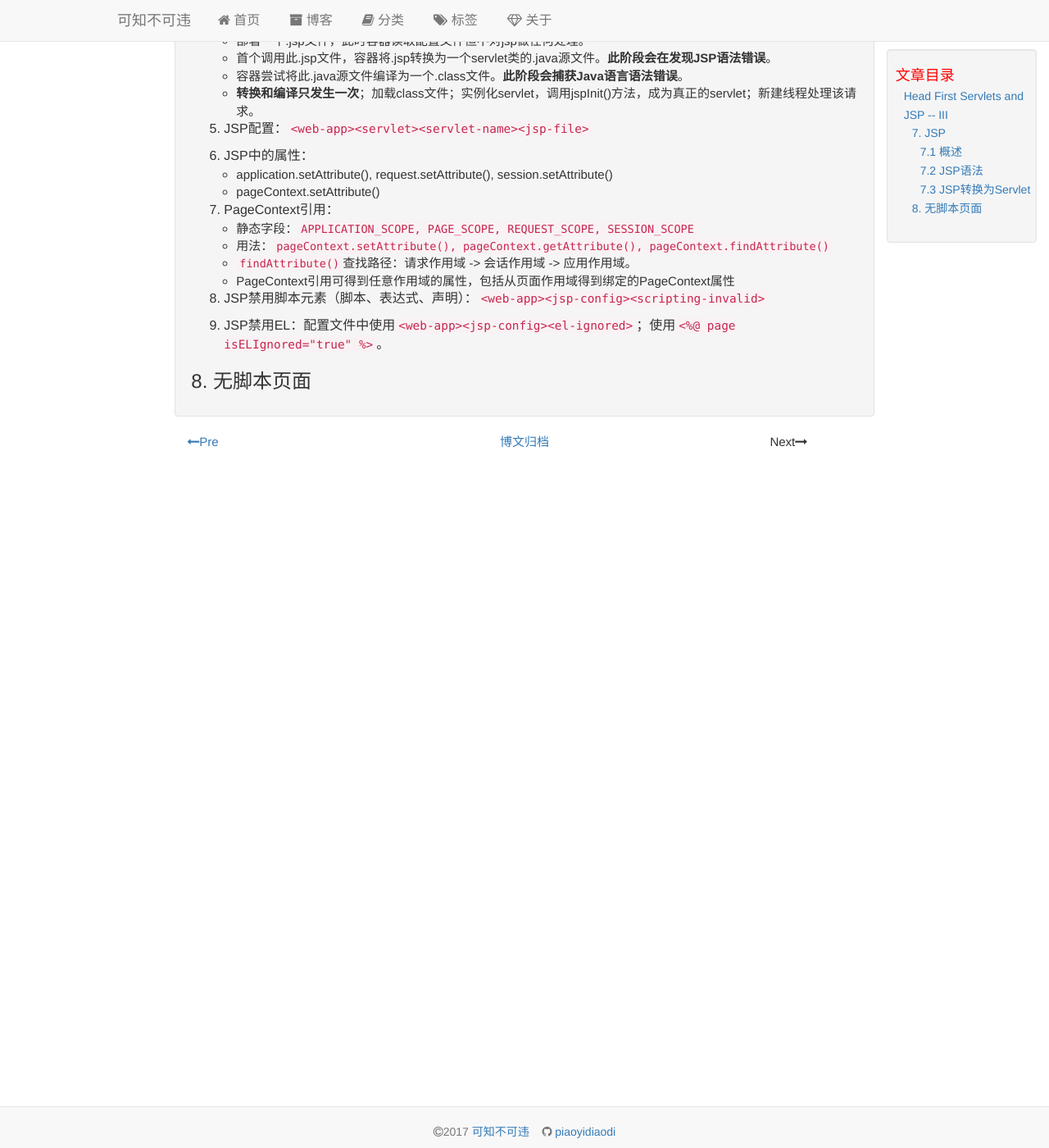
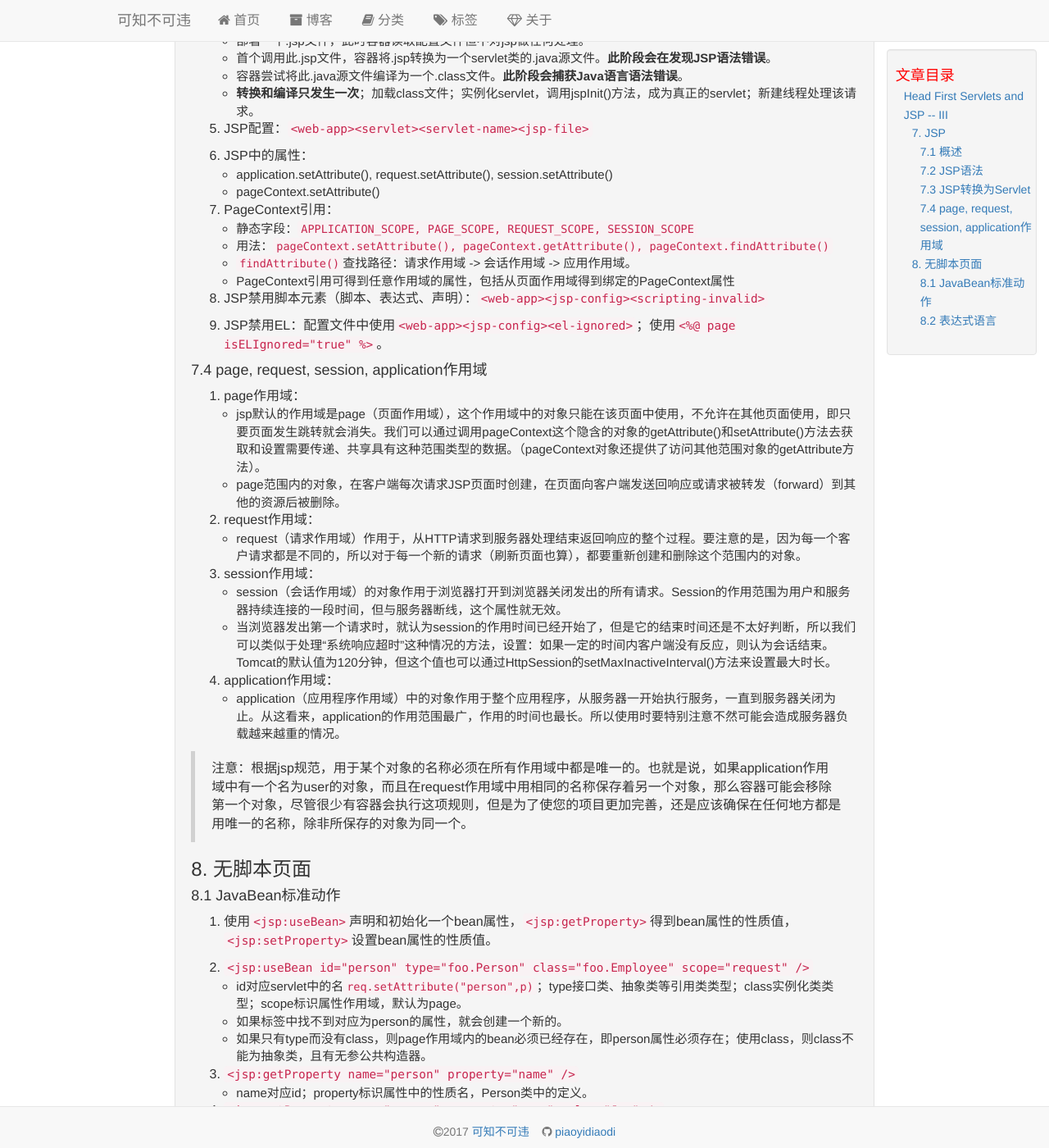
Before and after one commit to piaoyidaodi/piaoyidaodi.github.io, a Jekyll site: the page built from _posts/2017-12-19-servlet-jsp-III.md, in a window 1280 px wide and 1400 px high, scrolled down 1445 px. Shown: the whole window at 82% size. Built offline with Jekyll 4.4.1, drawn with Linux system fonts in a browser that asks for light colours; before the commit the page ends 2075 px from its top, so only the background shows below that; some of the changed text lies outside the part shown.

Commit message:
add JavaBean std action

```diff
--- a/_posts/2017-12-19-servlet-jsp-III.md
+++ b/_posts/2017-12-19-servlet-jsp-III.md
@@ -91,4 +91,49 @@
 
 9. JSP禁用EL：配置文件中使用`<web-app><jsp-config><el-ignored>`；使用`<%@ page isELIgnored="true" %>`。
 
+#### 7.4 page, request, session, application作用域
+
+1. page作用域：
+- jsp默认的作用域是page（页面作用域），这个作用域中的对象只能在该页面中使用，不允许在其他页面使用，即只要页面发生跳转就会消失。我们可以通过调用pageContext这个隐含的对象的getAttribute()和setAttribute()方法去获取和设置需要传递、共享具有这种范围类型的数据。（pageContext对象还提供了访问其他范围对象的getAttribute方法）。
+- page范围内的对象，在客户端每次请求JSP页面时创建，在页面向客户端发送回响应或请求被转发（forward）到其他的资源后被删除。
+
+2. request作用域：
+- request（请求作用域）作用于，从HTTP请求到服务器处理结束返回响应的整个过程。要注意的是，因为每一个客户请求都是不同的，所以对于每一个新的请求（刷新页面也算），都要重新创建和删除这个范围内的对象。
+
+3. session作用域：
+- session（会话作用域）的对象作用于浏览器打开到浏览器关闭发出的所有请求。Session的作用范围为用户和服务器持续连接的一段时间，但与服务器断线，这个属性就无效。
+- 当浏览器发出第一个请求时，就认为session的作用时间已经开始了，但是它的结束时间还是不太好判断，所以我们可以类似于处理“系统响应超时”这种情况的方法，设置：如果一定的时间内客户端没有反应，则认为会话结束。Tomcat的默认值为120分钟，但这个值也可以通过HttpSession的setMaxInactiveInterval()方法来设置最大时长。
+
+4. application作用域：
+- application（应用程序作用域）中的对象作用于整个应用程序，从服务器一开始执行服务，一直到服务器关闭为止。从这看来，application的作用范围最广，作用的时间也最长。所以使用时要特别注意不然可能会造成服务器负载越来越重的情况。
+
+> 注意：根据jsp规范，用于某个对象的名称必须在所有作用域中都是唯一的。也就是说，如果application作用域中有一个名为user的对象，而且在request作用域中用相同的名称保存着另一个对象，那么容器可能会移除第一个对象，尽管很少有容器会执行这项规则，但是为了使您的项目更加完善，还是应该确保在任何地方都是用唯一的名称，除非所保存的对象为同一个。
+
 ### 8. 无脚本页面
+
+#### 8.1 JavaBean标准动作
+
+1. 使用`<jsp:useBean>`声明和初始化一个bean属性，`<jsp:getProperty>`得到bean属性的性质值，`<jsp:setProperty>`设置bean属性的性质值。
+
+2. `<jsp:useBean id="person" type="foo.Person" class="foo.Employee" scope="request" />`
+- id对应servlet中的名`req.setAttribute("person",p)`；type接口类、抽象类等引用类类型；class实例化类类型；scope标识属性作用域，默认为page。
+- 如果标签中找不到对应为person的属性，就会创建一个新的。
+- 如果只有type而没有class，则page作用域内的bean必须已经存在，即person属性必须存在；使用class，则class不能为抽象类，且有无参公共构造器。
+
+3. `<jsp:getProperty name="person" property="name" />`
+- name对应id；property标识属性中的性质名，Person类中的定义。
+
+4. `<jsp:setProperty name="person" property="name" value="Jon" />`
+
+5. `<jsp:useBean><jsp:setProperty /></jsp:useBean>`体
+- 使用`<jsp:useBean>`体可有条件的运行代码，只有找不到对应bean属性而创建一个新bean时才会运行体中的代码。
+
+6. 请求直接到JSP，使用param属性：
+- `<jsp:setProperty name="person" property="name" param="userName">`
+- 如果让请求的参数名与bean性质名全部匹配，可取消param属性，property为*。
+
+7. Bean标记会自动转换String和基本类型的性质，如setProperty()。如果在标记中使用JSP脚本，则不会完成自动转换。
+
+#### 8.2 表达式语言
+
+1. 解决想获取属性的性质的性质的问题。
```
